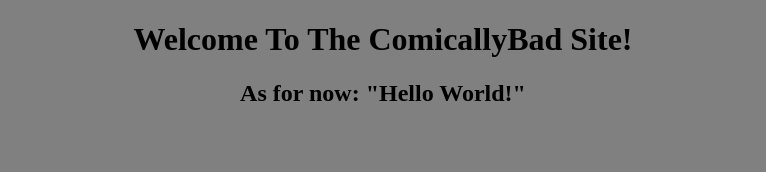
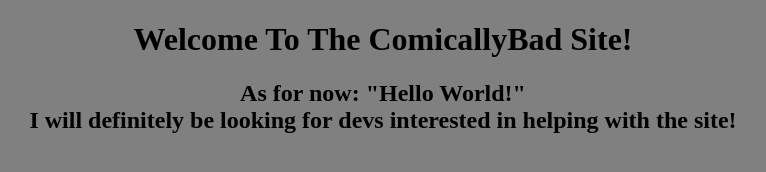
Before and after one commit to comicallybad/comicallybad.github.io, a plain HTML site: page index.html in a window 1280 px wide. Shown: the whole page, without its empty margins (257-1023 px from the left). Drawn offline with Linux system fonts and the light colour scheme.

Commit message:
Webhook test for site!

```diff
--- a/index.html
+++ b/index.html
@@ -23,6 +23,9 @@
 	</h1>
 	<h2>
 		As for now: "Hello World!"
+		<br>
+		I will definitely be looking for devs interested in helping with the site!
+		</br>
 	</h2>
 </body>
 
```
